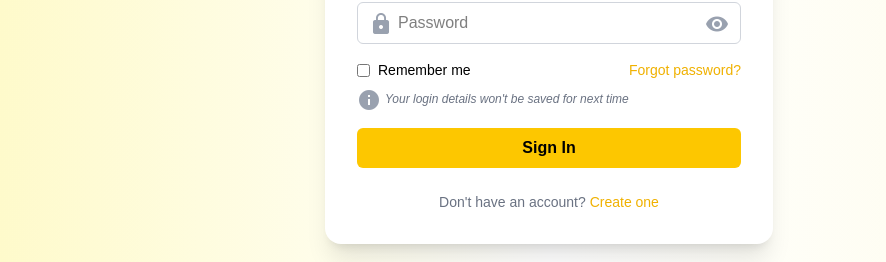
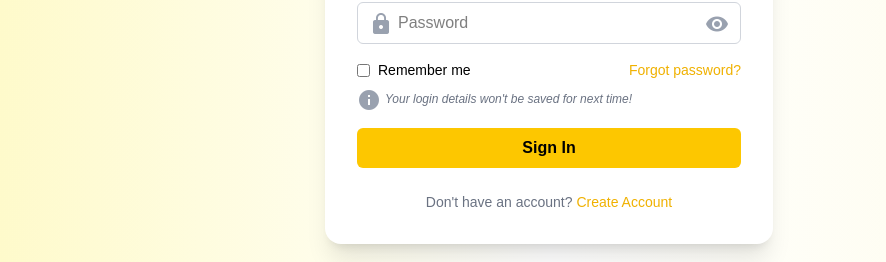
Before and after one commit to mr-chamika/TravelSri, a React (Vite) app in the folder frontend/web_frontend/: page / in a window 1280 px wide. Shown: the part 412-674 px from the top of the page, without its empty margins (91-977 px from the left). Built offline with nearby package versions, Linux system fonts and the light colour scheme.

Commit message:
Login card updated

```diff
--- a/frontend/web_frontend/src/pages/Login/Login.jsx
+++ b/frontend/web_frontend/src/pages/Login/Login.jsx
@@ -254,7 +254,7 @@ const LoginPage = () => {
             {!rememberMe && (
               <p className="text-xs text-gray-500 italic">
                 <span className="material-icons text-gray-400 text-xs align-middle mr-1">info</span>
-                Your login details won't be saved for next time
+                Your login details won't be saved for next time!
               </p>
             )}
           </div>
@@ -285,7 +285,7 @@ const LoginPage = () => {
             onClick={handleSignupRedirect}
             className="text-yellow-500 hover:underline font-medium bg-transparent border-none p-0"
           >
-            Create one
+            Create Account
           </button>
         </p>
       </div>
```
